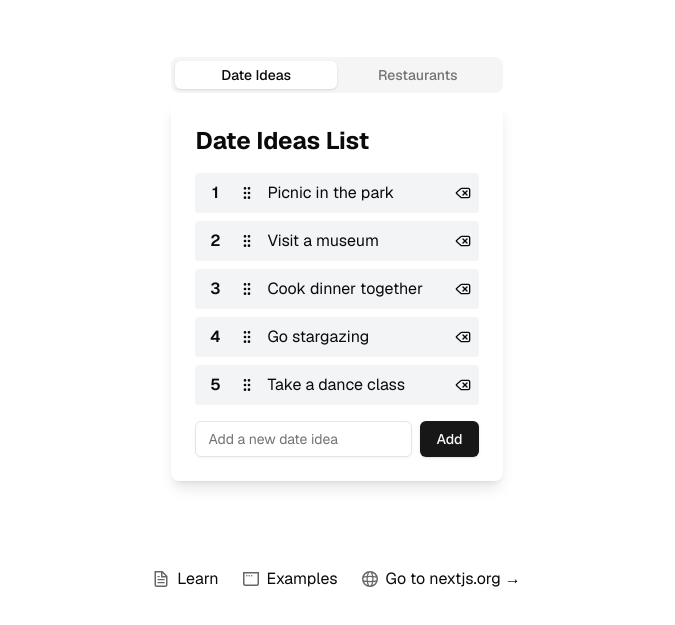
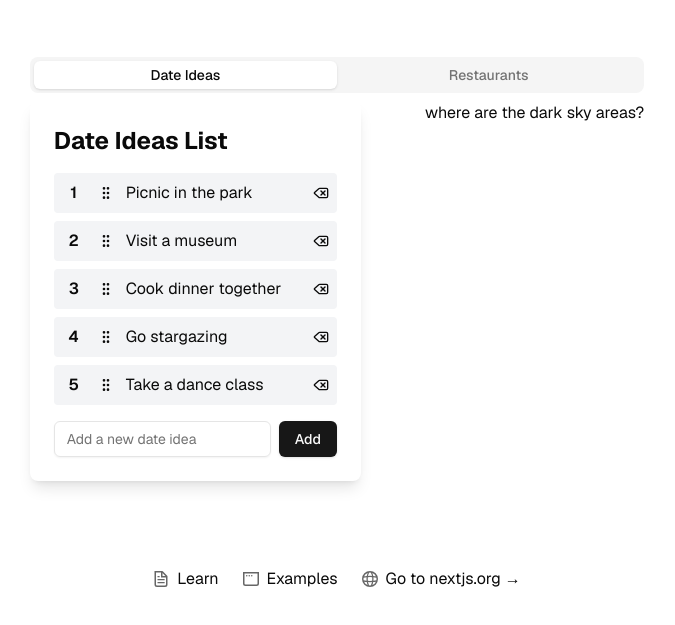
Before and after one commit to meddlin/ranked-dates, a Next.js app: page / in a window 1280 px wide. Shown: the part 131-756 px from the top of the page, without its empty margins (303-978 px from the left). Built offline with nearby package versions, Linux system fonts and the light colour scheme.

Commit message:
sample notes

```diff
--- a/src/app/page.tsx
+++ b/src/app/page.tsx
@@ -10,13 +10,11 @@ const ComponentTwo = () => <div className="p-4 bg-gray-100 rounded-lg">Content f
 
 export default function Home() {
   const [activeTab, setActiveTab] = useState("tab1")
+  const [hoveredItem, setHoveredItem] = useState('where are the dark sky areas?')
 
   return (
     <div className="grid grid-rows-[20px_1fr_20px] items-center justify-items-center min-h-screen p-8 pb-20 gap-16 sm:p-20 font-[family-name:var(--font-geist-sans)]">
       <main className="flex flex-col gap-8 row-start-2 items-center sm:items-start">
-
-        {/* <div className="flex flex-row justify-between align-center space-x-16">
-        </div> */}
 
         <div className="w-full max-w-2xl mx-auto p-4">
           <Tabs value={activeTab} onValueChange={setActiveTab} className="w-full">
@@ -25,19 +23,25 @@ export default function Home() {
               <TabsTrigger value="tab2">Restaurants</TabsTrigger>
             </TabsList>
             <TabsContent value="tab1">
+              <div className="flex flex-row justify-between align-center space-x-16">
                 <DateIdeasList
                   title="Date Ideas List"
                   placeholderText="Add a new date idea"
                   list={[
-                  { id: '1', content: 'Picnic in the park' },
-                  { id: '2', content: 'Visit a museum' },
-                  { id: '3', content: 'Cook dinner together' },
-                  { id: '4', content: 'Go stargazing' },
-                  { id: '5', content: 'Take a dance class' },
+                    { id: '1', content: 'Picnic in the park', notes: 'picnic supplies... ...' },
+                    { id: '2', content: 'Visit a museum', notes: 'directions to the museum' },
+                    { id: '3', content: 'Cook dinner together', notes: 'we need to pick a recipe' },
+                    { id: '4', content: 'Go stargazing', notes: 'where are the dark sky areas?' },
+                    { id: '5', content: 'Take a dance class', notes: 'still need to decide on a studio' },
                   ]}
                 />
+                <div>
+                  {hoveredItem}
+                </div>
+              </div>
             </TabsContent>
             <TabsContent value="tab2">
+              <div className="flex flex-row justify-between align-center space-x-16">
                 <DateIdeasList
                   title="Restaurants List"
                   placeholderText="Add a new restaurant"
@@ -47,6 +51,10 @@ export default function Home() {
                     { id: '3', content: 'Odd Duck' },
                   ]}
                 />
+                <div>
+                  {hoveredItem}
+                </div>
+              </div>
             </TabsContent>
           </Tabs>
         </div>
```
Lines whose indentation alone changed are shown as unchanged.
